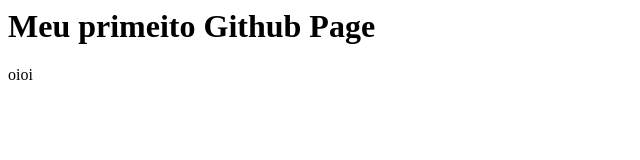
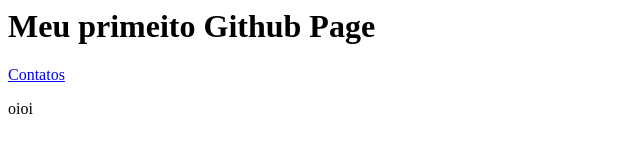
Before and after one commit to EnzoGirardi/my-first-github-page, a plain HTML site: page index.html in a window 1280 px wide. Shown: the full height of the page, 0-640 px from the left. Drawn offline with Linux system fonts and the light colour scheme.

Commit message:
tag <a> adicionada, navegação entre sites

```diff
--- a/index.html
+++ b/index.html
@@ -1,6 +1,7 @@
 <html>
   <body>
     <h1>Meu primeito Github Page</h1>
+    <a href="contato.html">Contatos</a>
       <p>oioi</p>
   </body>
 </html>
```
Also changed, not shown: contato.html (+1 -0 lines).
